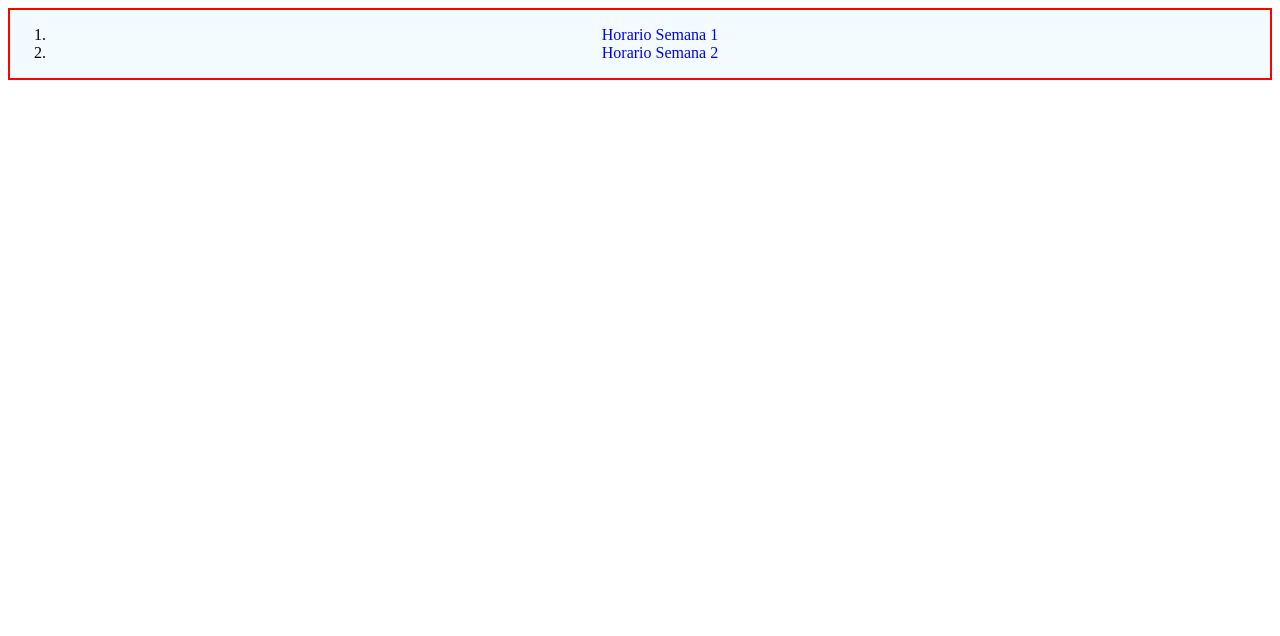
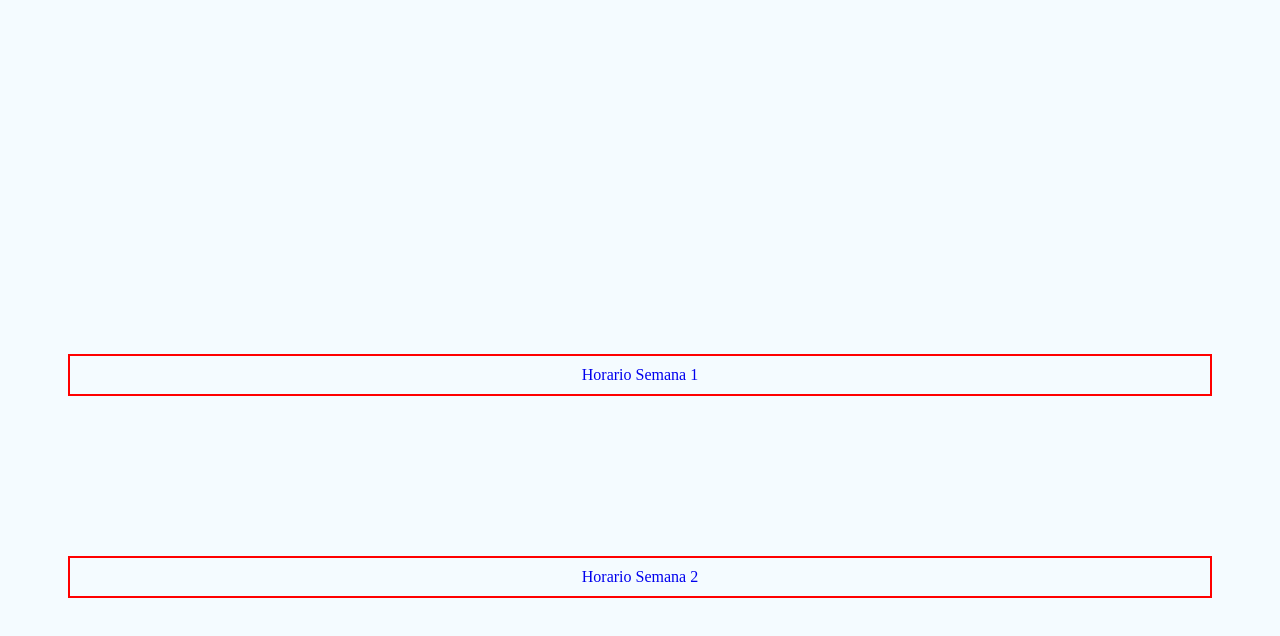
Before and after one commit to rofiguesal/Pagina-Horario-clase, a plain HTML site: page index.html in a window 1280 px wide. Drawn offline with Linux system fonts and the light colour scheme.

Commit message:
Header version uno hecho

```diff
--- a/css/estilos.css
+++ b/css/estilos.css
@@ -1,7 +1,11 @@
+  .body {
+    background-color: #f4fbff;
+  }
   .header {
-    border: 2px solid red;
-    background: #f4fbff;
-    height: auto;
+    /* border: 2px solid red; */
+    /* background: #f4fbff; */
+    height: 900px;
+    padding: 10px;
   }
 
   .header a {
@@ -11,6 +15,23 @@
     justify-content: center;
   }
 
+  ol,
   ul {
     list-style: none;
   }
+
+  ol {
+    padding: 20px;
+  }
+
+  .A1 {
+    border: 2px solid red;
+    padding: 10px;
+    margin: 300px 30px 100px;
+  }
+
+  .A2 {
+    border: 2px solid red;
+    padding: 10px;
+    margin: 160px 30px 100px;
+  }
--- a/index.html
+++ b/index.html
@@ -5,16 +5,16 @@
     <title>Horario de clase</title>
     <link rel="stylesheet" href="css/estilos.css">
   </head>
-  <body>
+  <body class="body">
     <header class="header">
       <div class="container">
         <nav>
           <ol>
             <li>
-              <a href="/semana-uno/index.html">Horario Semana 1</a>
+              <a href="/semana-uno/index.html" class="A1">Horario Semana 1</a>
             </li>
             <li>
-              <a href="/semana-dos/index.html">Horario Semana 2</a>
+              <a href="/semana-dos/index.html" class="A2">Horario Semana 2</a>
             </li>
           </ol>
         </nav>
```
